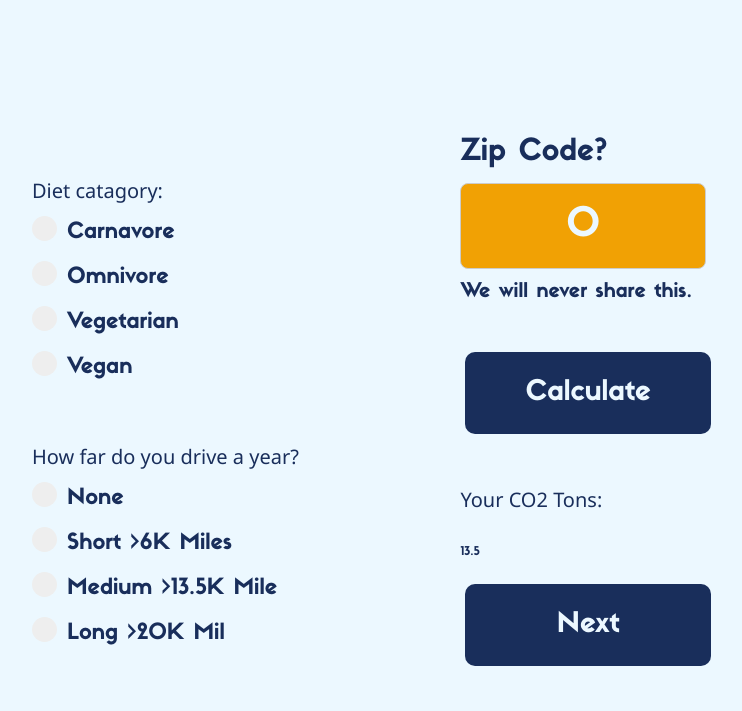
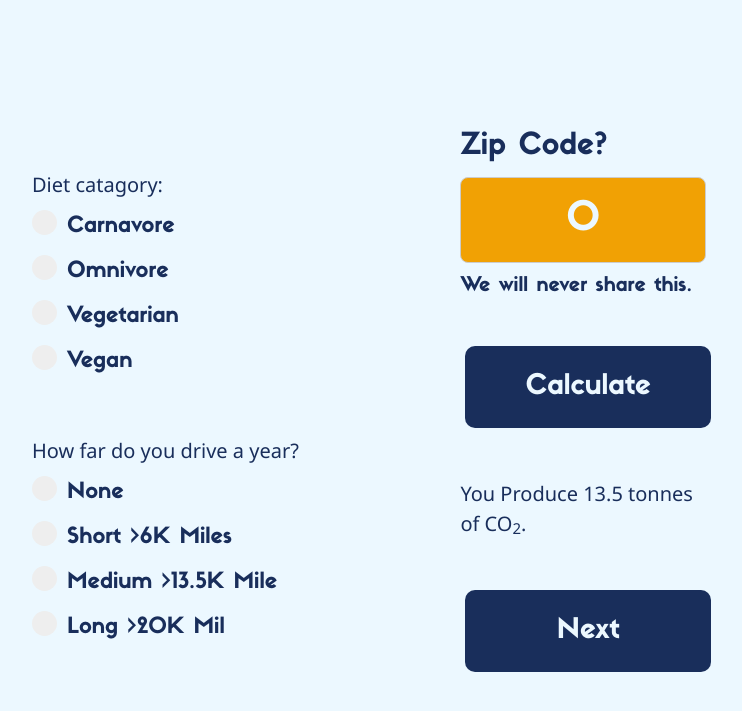
Before and after one commit to BOB450/LightCo2-Survay, a PHP site: page / in a window 1280 px wide. Shown: the top 711 px of the page, without its empty margins (271-1013 px from the left). Run offline with PHP 8.4, Linux system fonts and the light colour scheme.

Commit message:
Edited printed PHP

```diff
--- a/index.php
+++ b/index.php
@@ -120,9 +120,9 @@ function myFunction() {
     <br><br>
 
     <?php
-      echo "<h4>Your CO2 Tons:</h4>";
-      echo "<br>";
+      echo "<h4>You Produce ";
       echo 13.5 + $diet + $travel;
+      echo " tonnes of CO<sub>2</sub>.</h4>"
     ?>
 
     <br><br>
```
